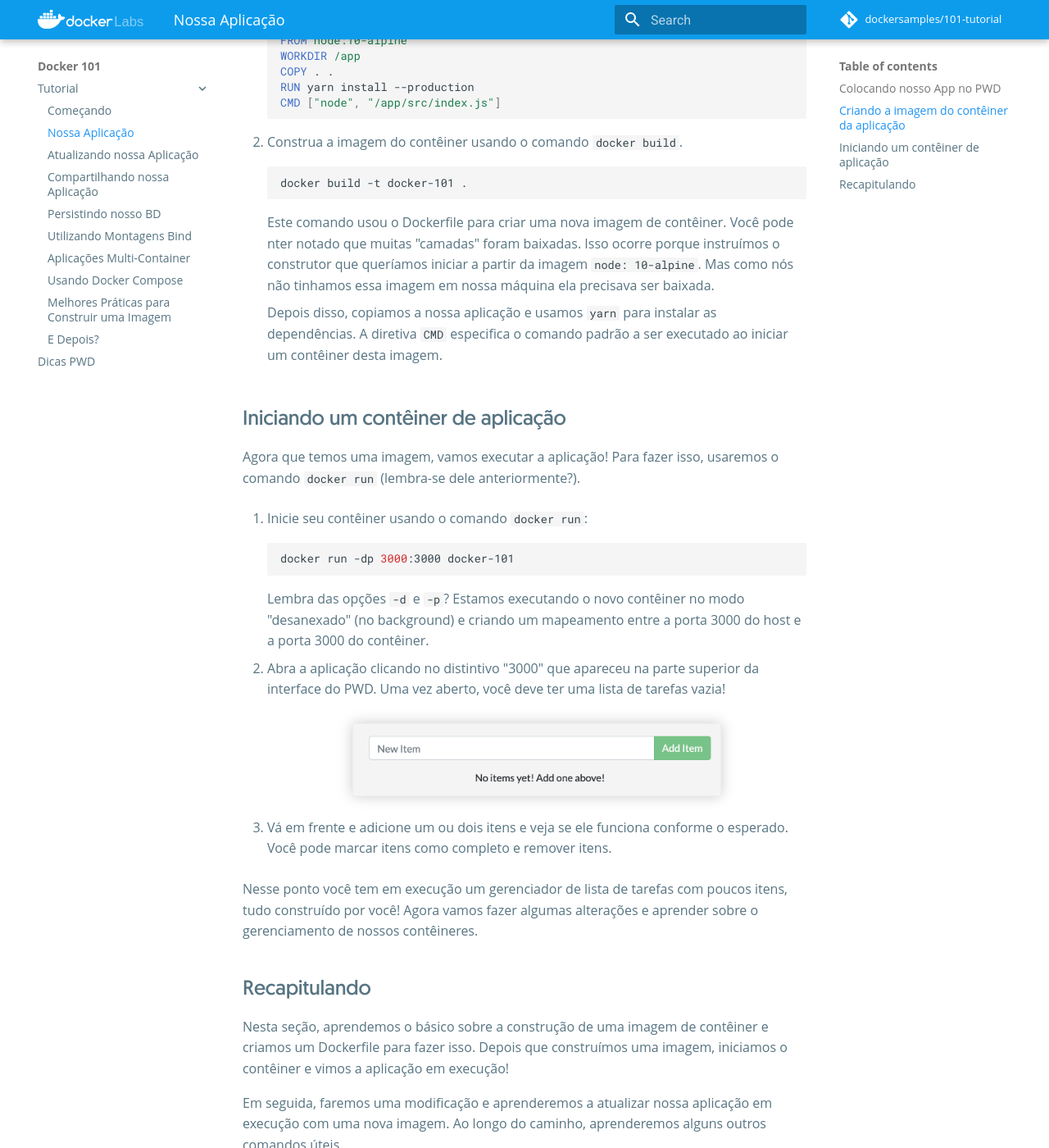
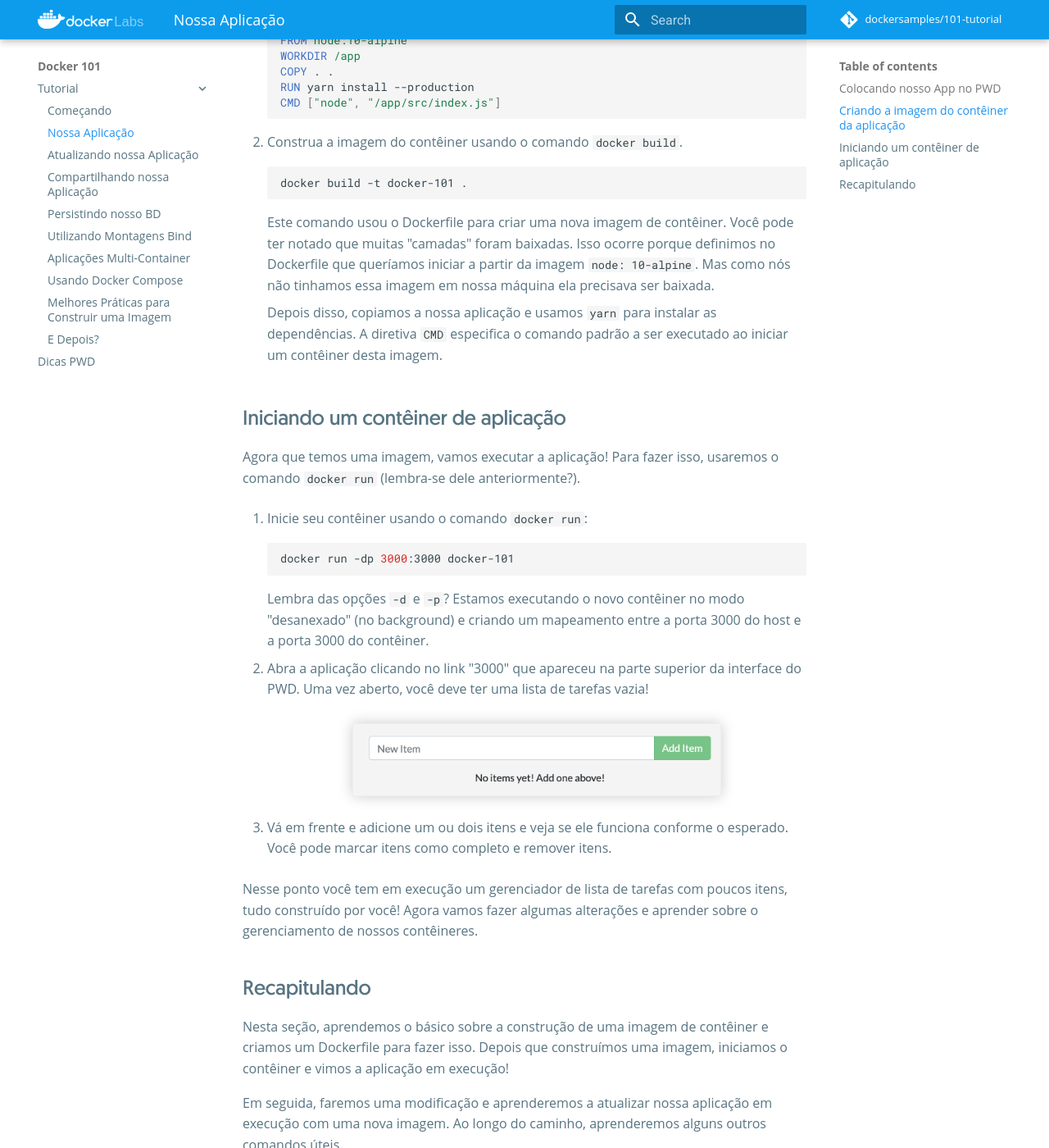
Before and after one commit to dockersamples/101-tutorial, an MkDocs documentation site: the page built from docs/tutorial/our-application/index.md, in a window 1280 px wide and 1400 px high, scrolled down 1410 px. Shown: the whole window at 82% size. Built offline with MkDocs 1.6.1 and Material for MkDocs 9.7.7, drawn with Linux system fonts in a browser that asks for light colours; nearby versions of some CDN libraries; emoji names are drawn with the system emoji font; comment, search, counter and statistics services are not loaded.

Commit message:
Adjusts texts in pt-br

````diff
--- a/docs/tutorial/our-application/index.md
+++ b/docs/tutorial/our-application/index.md
@@ -62,8 +62,8 @@
     ```
 
     Este comando usou o Dockerfile para criar uma nova imagem de contêiner. Você pode
-    nter notado que muitas "camadas" foram baixadas. Isso ocorre porque instruímos
-    o construtor que queríamos iniciar a partir da imagem `node: 10-alpine`. Mas como nós
+    ter notado que muitas "camadas" foram baixadas. Isso ocorre porque definimos no Dockerfile
+    que queríamos iniciar a partir da imagem `node: 10-alpine`. Mas como nós
     não tinhamos essa imagem em nossa máquina ela precisava ser baixada.
 
     Depois disso, copiamos a nossa aplicação e usamos `yarn` para instalar as dependências.
@@ -84,7 +84,7 @@
     Lembra das opções `-d` e `-p`? Estamos executando o novo contêiner no modo "desanexado" (no
     background) e criando um mapeamento entre a porta 3000 do host e a porta 3000 do contêiner.
 
-1. Abra a aplicação clicando no distintivo "3000" que apareceu na parte superior da interface do PWD. Uma vez aberto,
+1. Abra a aplicação clicando no link "3000" que apareceu na parte superior da interface do PWD. Uma vez aberto,
     você deve ter uma lista de tarefas vazia!
 
     ![Lista de tarefas vazia](todo-list-empty.png){: style="width:450px;margin-top:20px;"}
````
